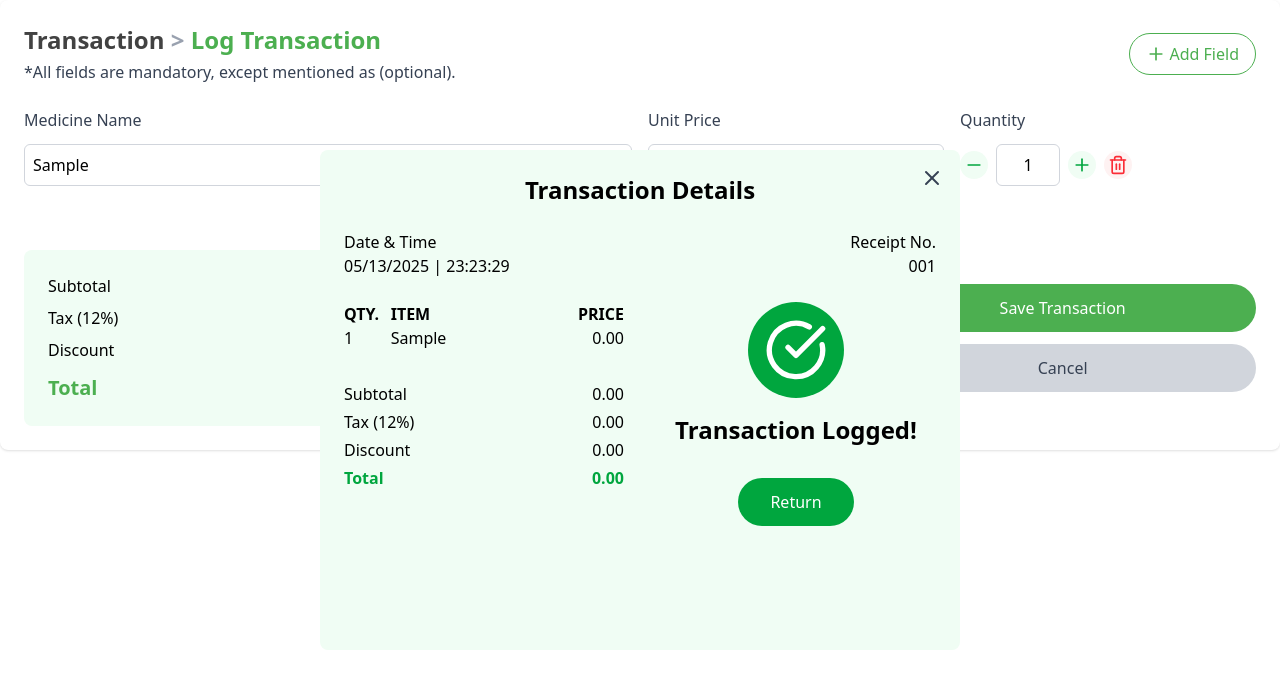
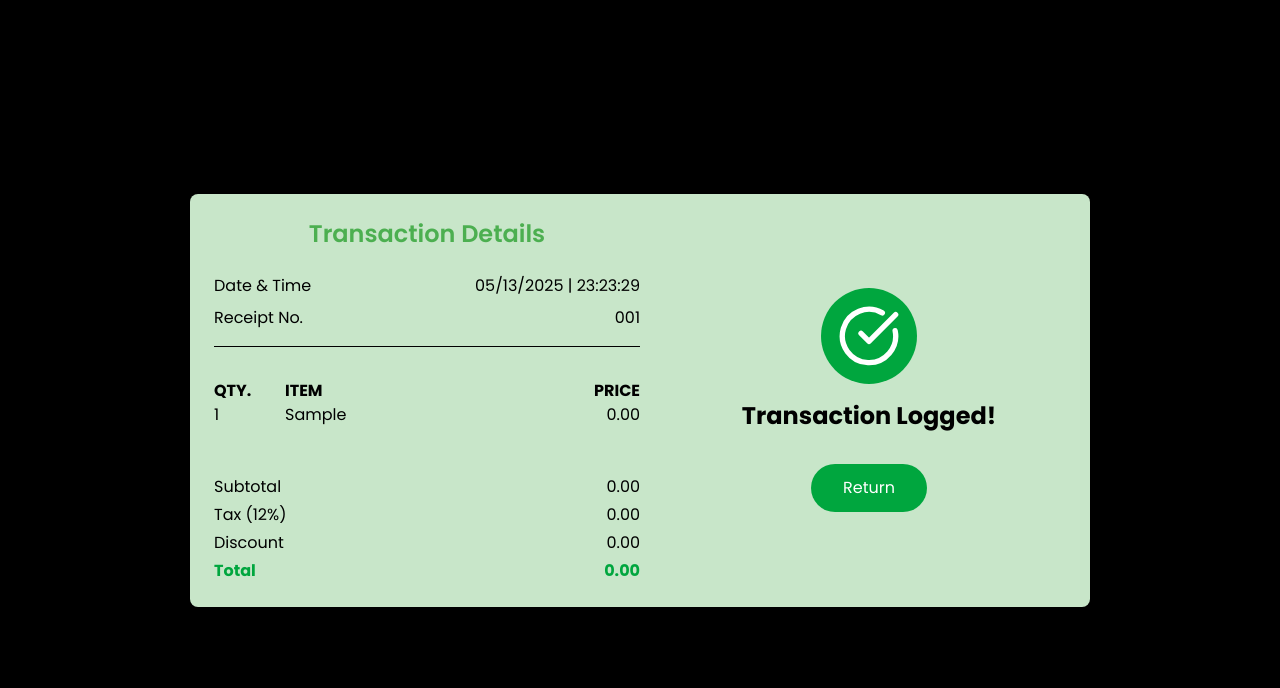
Before and after one commit to drchhhhhh/Prescripto, a React (Vite) app in the folder frontend/: page /transaction/log in a window 1280 px wide. Both pictures are taken after typing "Sample" into the empty fields and a click on the button "Save Transaction". Shown: the top 688 px of the page. Built offline with nearby package versions, Linux system fonts and the light colour scheme.

Commit message:
fix transaction modal styles

```diff
--- a/frontend/src/components/TransactionModal.tsx
+++ b/frontend/src/components/TransactionModal.tsx
@@ -1,9 +1,8 @@
-//aayusin pa itsura
 "use client"
 
 import type React from "react"
 
-import { X, CheckCircle, AlertCircle } from "lucide-react"
+import { CheckCircle, AlertCircle } from "lucide-react"
 import type { MedicineItem } from "../pages/Transaction/TransactionLog"
 
 interface TransactionModalProps {
@@ -45,28 +44,27 @@ const TransactionModal: React.FC<TransactionModalProps> = ({
   })
 
   return (
-    <div className="fixed inset-0 top-1/2 left-1/2 -translate-x-1/2 -translate-y-1/2 flex items-center justify-center z-50">
-      <div className="absolute"></div>
+    <div className="fixed inset-0 flex items-center justify-center z-50 font-poppins">
+      <div className="fixed inset-0 bg-black bg-opacity-50"></div>
+      <article
+        className={`w-[900px] bg-lightGreen rounded-lg p-6 z-10 relative ${valid ? "bg-lightGreen" : "bg-white"}`}
+      >
         {valid ? (
-        <article className="w-[900px] h-[500px] bg-green-50 rounded-lg p-6 max-w-2xl z-10 relative">
-          <button onClick={onClose} className="absolute top-4 right-4 text-gray-700 hover:text-black">
-            <X className="w-6 h-6" />
-          </button>
-          <h2 className="text-2xl font-semibold text-center mb-6">Transaction Details</h2>
-          <section className="flex justify-between mb-6">
-            <div>
-              <p className="font-medium">Date & Time</p>
-              <p>
-                {formattedDate} | {formattedTime}
-              </p>
+          <div className="flex w-full h-full bg-lightGreen">
+            {/* Left side - Transaction Details */}
+            <div className="w-1/2  flex flex-col justify-between ">
+              <h2 className="text-2xl font-semibold mb-6 text-center text-primaryGreen">Transaction Details</h2>
+              <div className="mb-4">
+                <div className="flex justify-between mb-2">
+                  <div className="font-medium">Date & Time</div>
+                  <div>{formattedDate} | {formattedTime}</div>
                 </div>
-            <div className="text-right">
-              <p className="font-medium">Receipt No.</p>
-              <p>{receiptNumber}</p>
+                <div className="flex justify-between mb-4 pb-4 border-b">
+                  <div className="font-medium">Receipt No.</div>
+                  <div>{receiptNumber}</div>
                 </div>
-          </section>
-          <div className="grid grid-cols-2 gap-8">
-            <section>
+              </div>
+
               <div className="mb-4">
                 <table className="w-full">
                   <thead>
@@ -87,6 +85,7 @@ const TransactionModal: React.FC<TransactionModalProps> = ({
                   </tbody>
                 </table>
               </div>
+
               <dl className="mt-8">
                 <div className="flex justify-between mb-1">
                   <dt className="font-medium">Subtotal</dt>
@@ -105,8 +104,10 @@ const TransactionModal: React.FC<TransactionModalProps> = ({
                   <dd>{total.toFixed(2)}</dd>
                 </div>
               </dl>
-            </section>
-            <section className="flex flex-col items-center justify-center">
+            </div>
+
+            {/* Right side - Confirmation */}
+            <div className="w-1/2 pl-8 flex flex-col items-center justify-center">
               <div className="w-24 h-24 rounded-full bg-green-600 flex items-center justify-center mb-4">
                 <CheckCircle className="w-16 h-16 text-white" />
               </div>
@@ -114,14 +115,10 @@ const TransactionModal: React.FC<TransactionModalProps> = ({
               <button onClick={onClose} className="px-8 py-3 bg-green-600 rounded-full text-white hover:bg-green-700">
                 Return
               </button>
-            </section>
             </div>
-        </article>
+          </div>
         ) : (
-        <article className="w-[900px] h-[500px] bg-white rounded-lg p-8 z-10 flex flex-col items-center relative">
-          <button onClick={onClose} className="absolute top-4 right-4 text-gray-700 hover:text-black">
-            <X className="w-6 h-6" />
-          </button>
+          <div className="flex flex-col items-center justify-center h-[350px]">
             <div className="w-24 h-24 rounded-full bg-red-500 flex items-center justify-center mb-6">
               <AlertCircle className="w-16 h-16 text-white" />
             </div>
@@ -130,8 +127,9 @@ const TransactionModal: React.FC<TransactionModalProps> = ({
             <button onClick={onClose} className="px-8 py-3 bg-gray-200 rounded-full text-gray-700 hover:bg-gray-300">
               Close
             </button>
+          </div>
+        )}
       </article>
-      )}
     </div>
   )
 }
```
Lines whose indentation alone changed are shown as unchanged.
